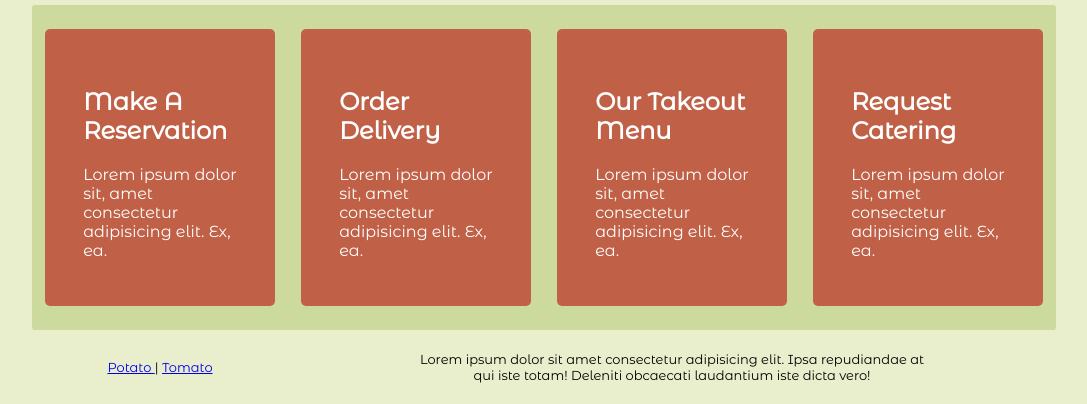
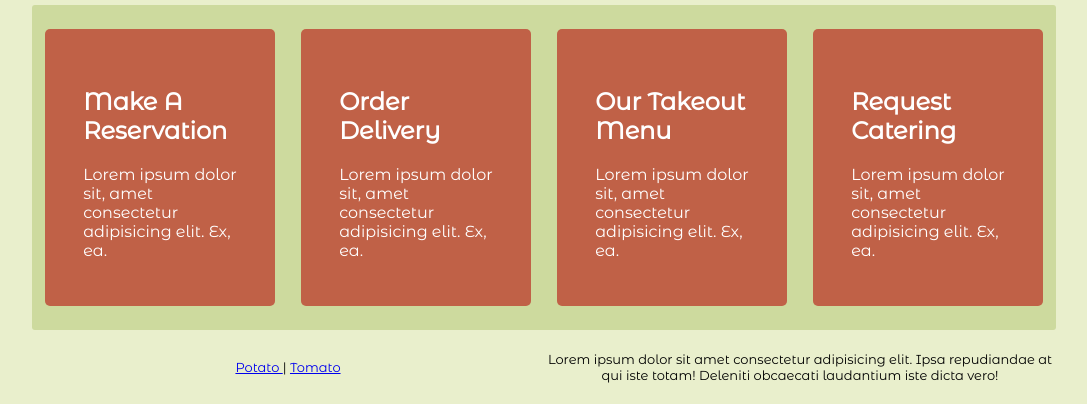
Before and after one commit to Zibilyonik/little_lemon_portfolio, a plain HTML site: page index.html in a window 1280 px wide. Shown: the part 495-899 px from the top of the page, without its empty margins (96-1183 px from the left). Drawn offline with Linux system fonts and the light colour scheme.

Commit message:
fix footer margin on mid and bigger screens

```diff
--- a/css/styles.scss
+++ b/css/styles.scss
@@ -91,6 +91,9 @@ header {
 }
 
 footer {
+    display: flex;
+    justify-content: space-around;
+    margin: 1vh auto;
     width: $website-width;
     font-size: small;
     .row {
@@ -102,8 +105,6 @@ footer {
 .footer-col {
     width: 50%;
     text-align: center;
-    justify-content: center;
-    align-items: center;
 }
 
 @media only screen and (max-width: 768px) {
```
Also changed, not shown: css/styles.css, 1 other file.
